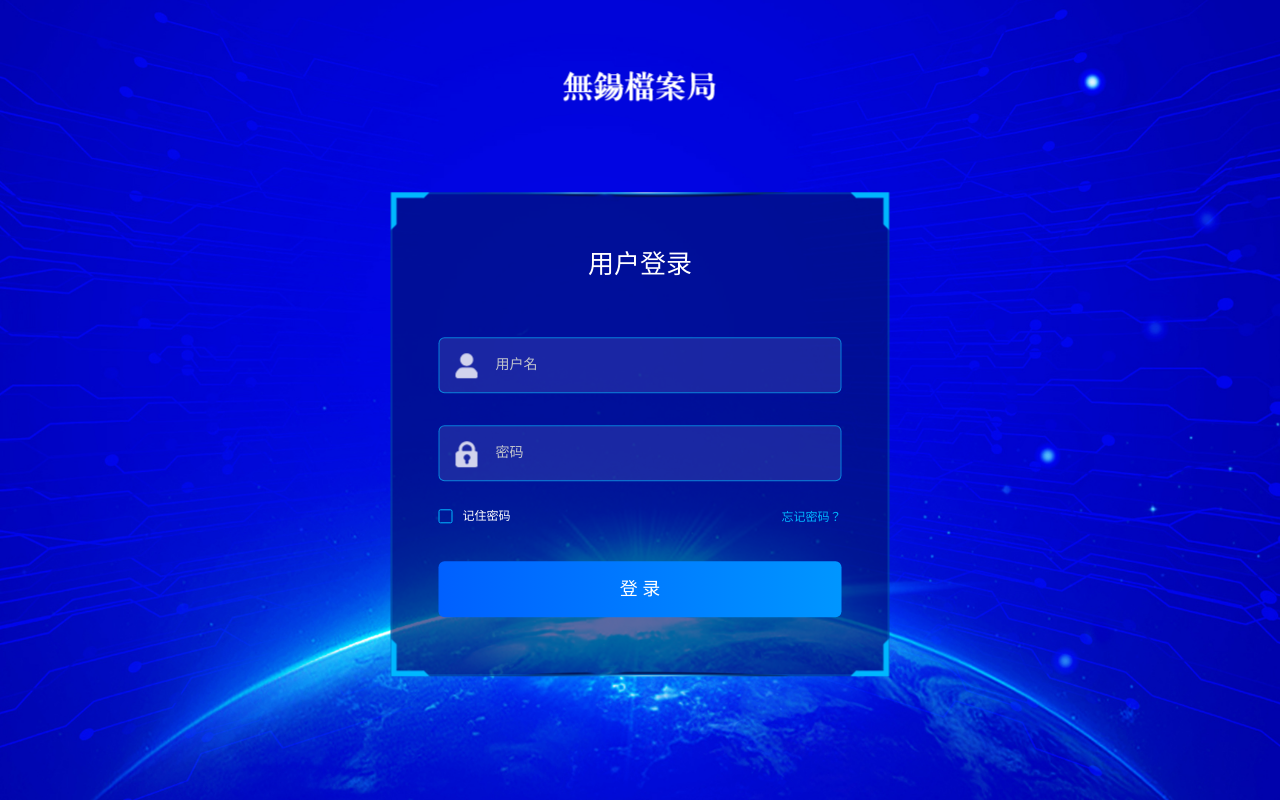
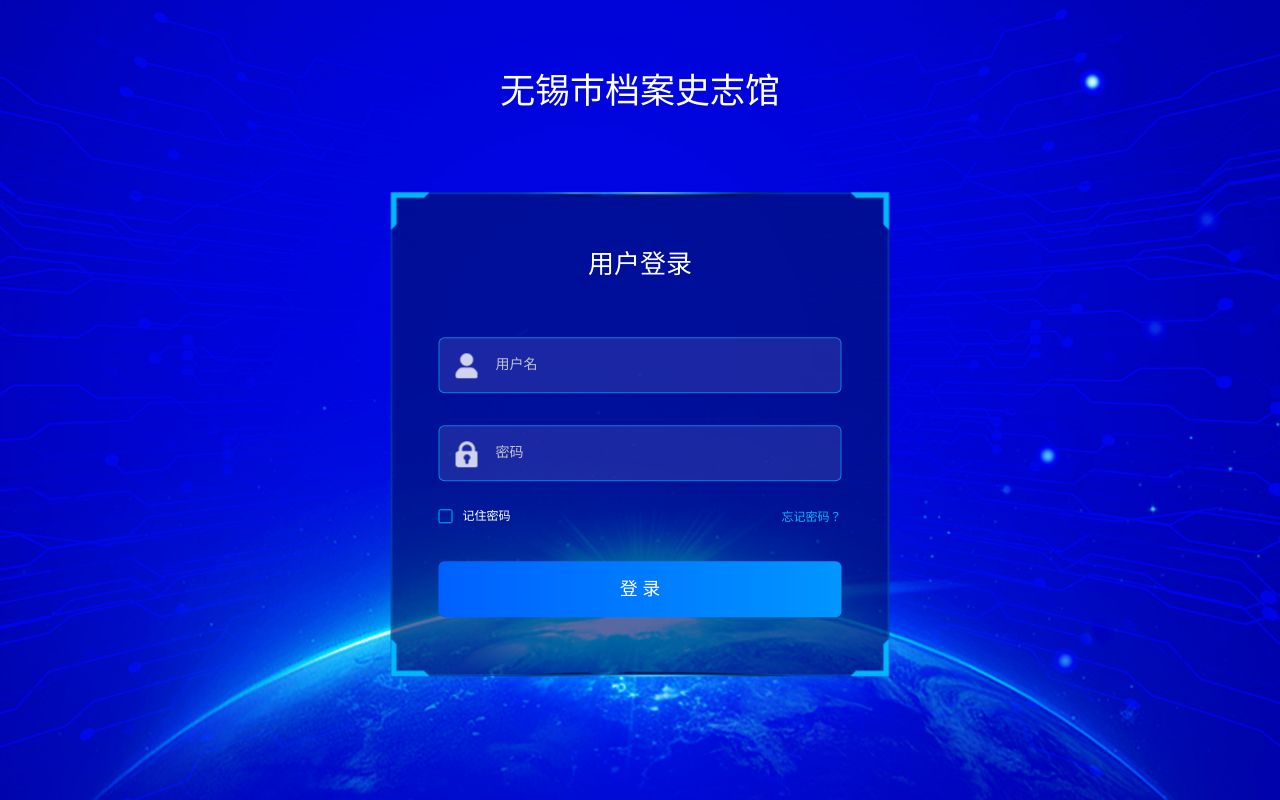
Before and after one commit to 1624000817/archives, a Vue app: page /login in a window 1280 px wide. Built offline with nearby package versions, Linux system fonts and the light colour scheme.

Commit message:
logo换成文字

```diff
--- a/src/views/login/login.vue
+++ b/src/views/login/login.vue
@@ -2,8 +2,7 @@
   <div class="loginPage">
     <div class="loginConBox">
         <div class="loginLogo">
-            <img src="../../assets/images/login/logo.png" >
-            <!-- 無錫檔案局 -->
+            无锡市档案史志馆
         </div>
         <div class="loginFormBox">
         <div class="loginTitle">用户登录</div>
@@ -82,11 +81,12 @@ export default {
     height: auto;
 }
 .loginLogo{
-    width: 10.9375rem;
+    width: 100%;
     height: 3.125rem;
     margin: 0 auto 5rem auto;
     font-size:2.1875rem;
     color: #ffffff;
+    text-align: center;
 }
 .loginFormBox {
     width: 31.1875rem;
```
Also changed, not shown: src/router/index.js (+0 -14 lines).
